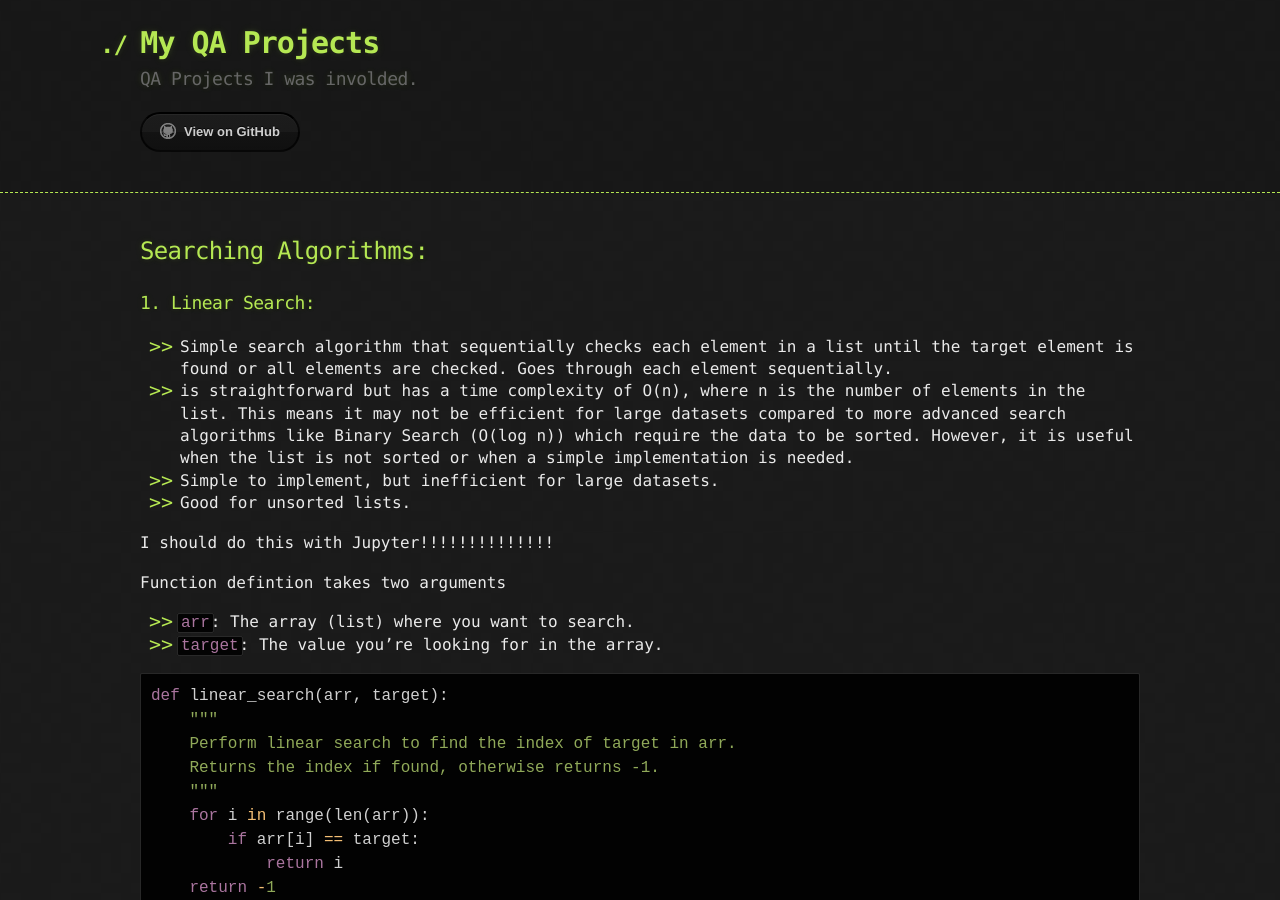
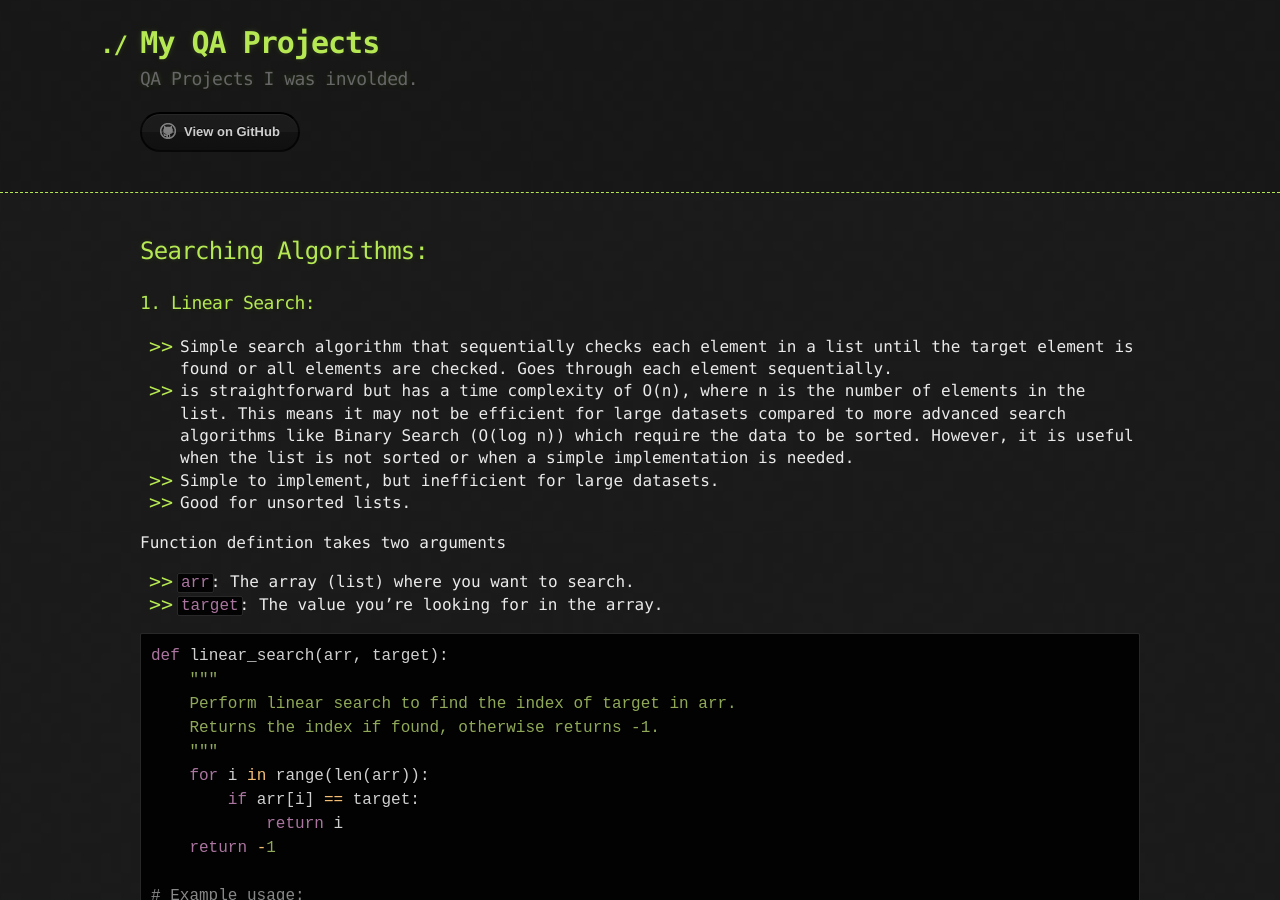
Before and after one commit to sciustechnologia/sciustechnologia.github.io, a Jekyll site: the page built from python/10_algos/1002.md, in a window 1280 px wide and 900 px high. Built offline with Jekyll 4.4.1, drawn with Linux system fonts in a browser that asks for light colours.

Commit message:
Update 1002.md

```diff
--- a/python/10_algos/1002.md
+++ b/python/10_algos/1002.md
@@ -12,7 +12,6 @@ layout: default
 * Simple to implement, but inefficient for large datasets.
 * Good for unsorted lists.
 
-I should do this with Jupyter!!!!!!!!!!!!!!
 
 Function defintion takes two arguments
 * `arr`: The array (list) where you want to search.
```
